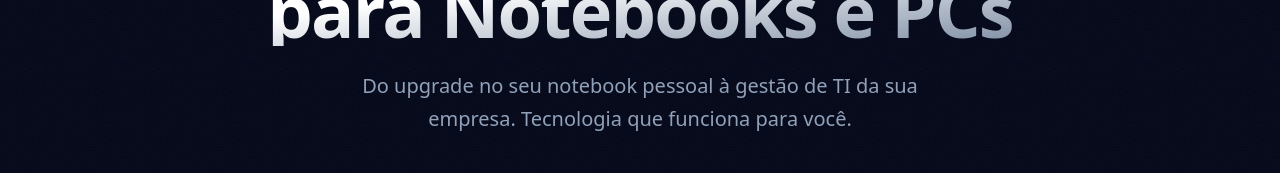
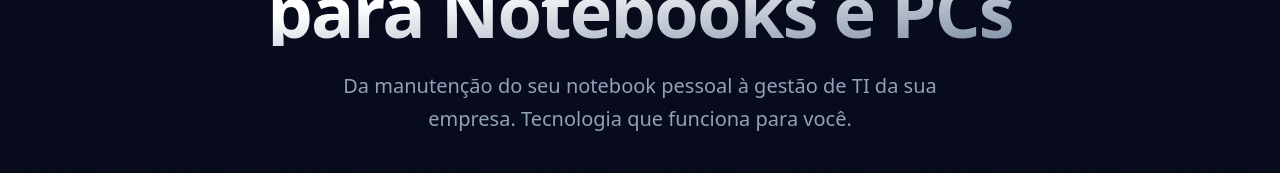
Before and after one commit to wheslancardoso/wtechprot, a Next.js app: page / in a window 1280 px wide. Shown: the part 349-522 px from the top of the page. Built offline with nearby package versions, Linux system fonts and the light colour scheme; no server answers.

Commit message:
content(home): substitui upgrade por manutencao para ads safety

```diff
--- a/src/app/page.tsx
+++ b/src/app/page.tsx
@@ -111,7 +111,7 @@ j=d.createElement(s),dl=l!='dataLayer'?'&l='+l:'';j.async=true;j.src=
 
             <AnimateIn delay={0.3}>
               <p className="text-lg md:text-xl text-slate-400 max-w-2xl mx-auto mb-10 leading-relaxed px-4">
-                Do upgrade no seu notebook pessoal à gestão de TI da sua empresa. Tecnologia que funciona para você.
+                Da manutenção do seu notebook pessoal à gestão de TI da sua empresa. Tecnologia que funciona para você.
               </p>
             </AnimateIn>
 
```
